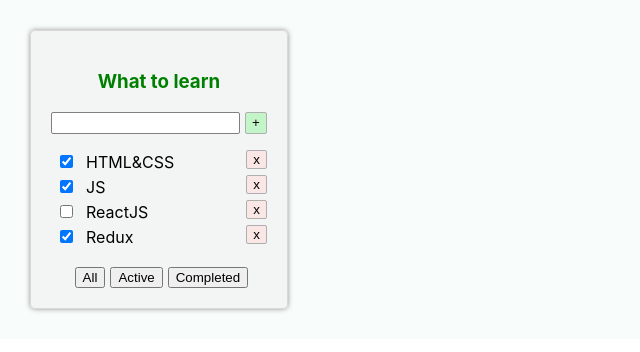
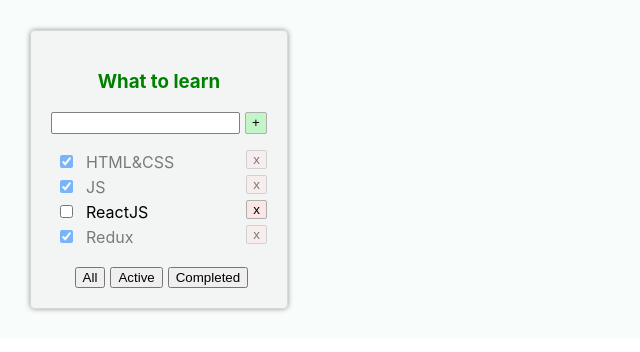
Before and after one commit to AliaksandrLiubanets/todolist, a React (Create React App) app: page / in a window 1280 px wide. Shown: the top 352 px of the page, without its empty margins (0-640 px from the left). Built offline with nearby package versions, Linux system fonts and the light colour scheme.

Commit message:
feat: completed tasks have opasity 0.5

```diff
--- a/src/Style.module.css
+++ b/src/Style.module.css
@@ -59,3 +59,7 @@
 .filter {
     text-align: center;
 }
+
+.is_done {
+    opacity: 0.5;
+}
--- a/src/Todolist.tsx
+++ b/src/Todolist.tsx
@@ -20,7 +20,7 @@
 export function Todolist(props: propsType) {
 
     const elementsTask = props.tasks.map(el => {
-        return <li key={el.id}>
+        return <li key={el.id} className={el.isDone ? s.is_done : ''}>
             <input onChange={(e: ChangeEvent<HTMLInputElement>) => props.setTaskStatus(el.id, e.currentTarget.checked)} type="checkbox" checked={el.isDone}/>
             <span>{el.title}</span>
             <button onClick={() => props.removeTask(el.id)}>x</button>
```
Also changed, not shown: src/App.css (line endings or trailing spaces).
